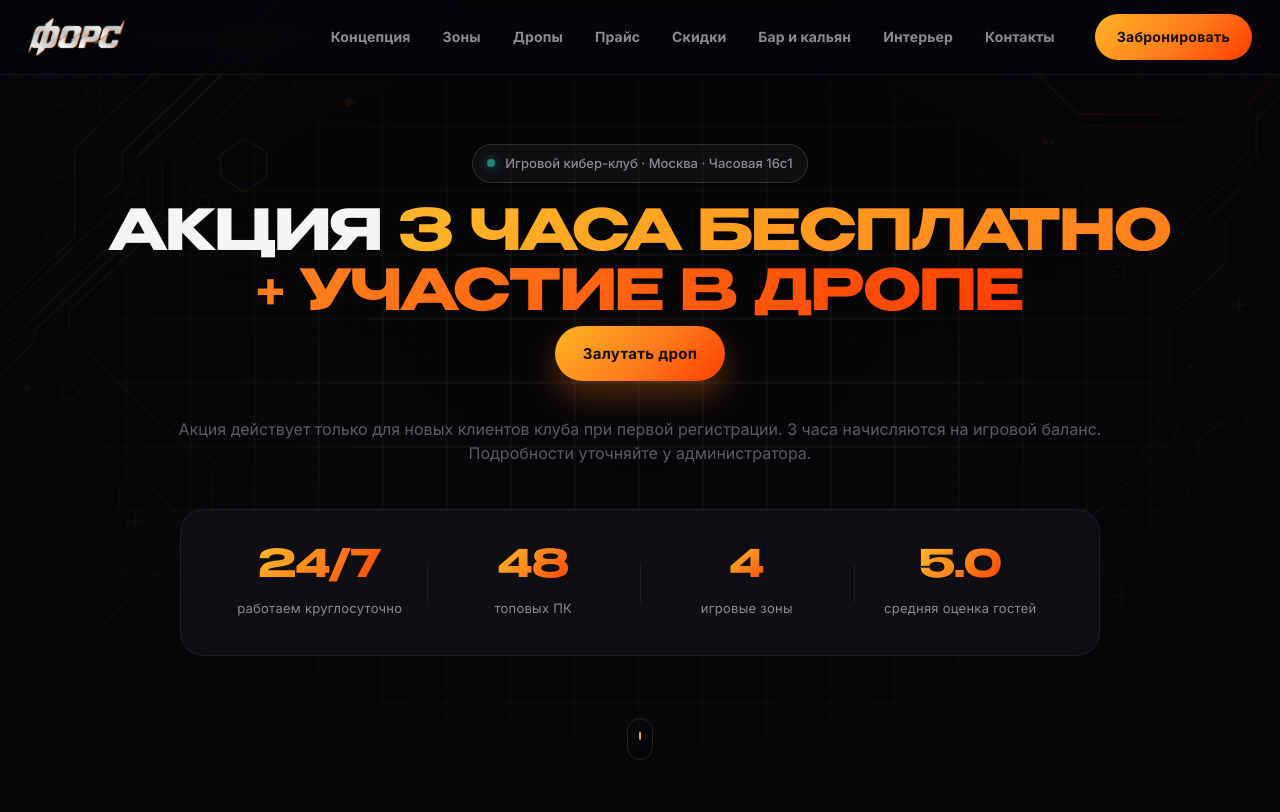
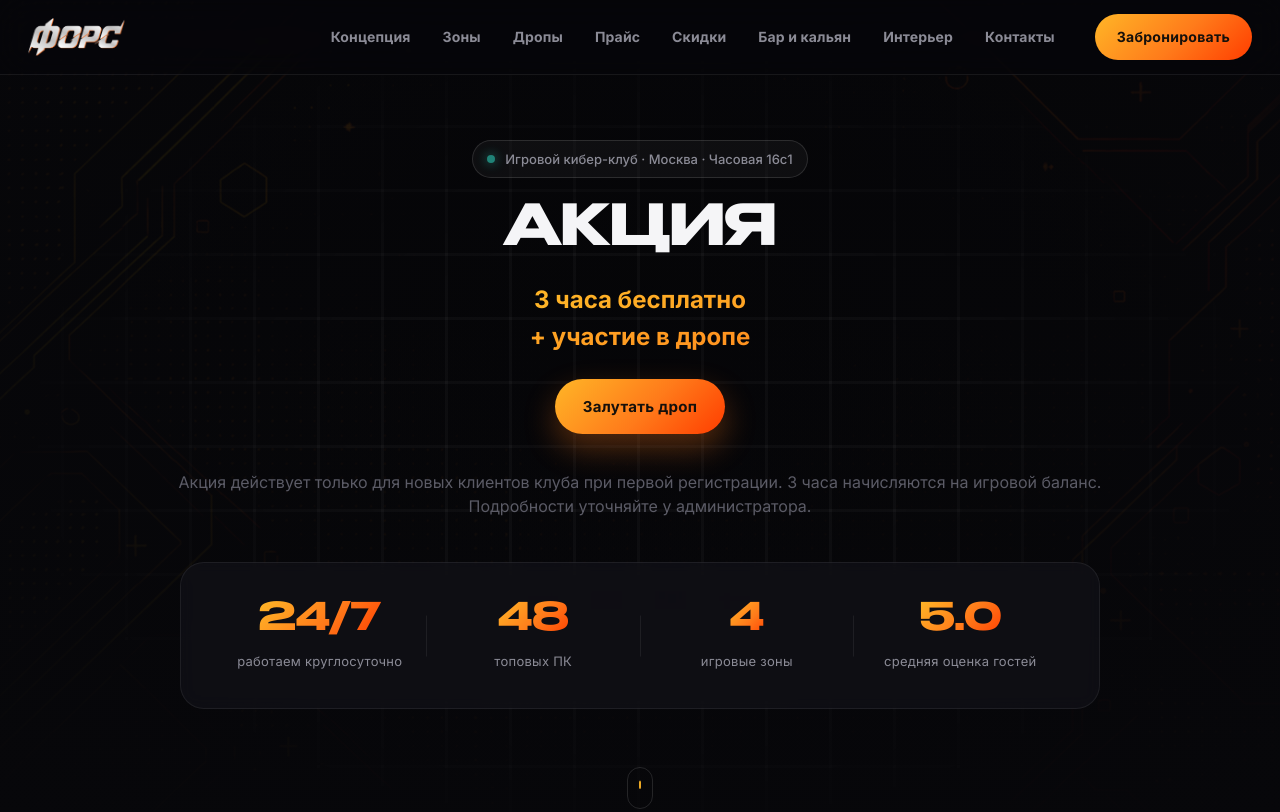
Before and after one commit to alekseydesgn-crypto/force_drop, a plain HTML site: page index.html in a window 1280 px wide. Shown: the top 812 px of the page. Drawn offline with Linux system fonts and the light colour scheme; a web font is replaced by a local one.

Commit message:
Update index.html

```diff
--- a/index.html
+++ b/index.html
@@ -63,7 +63,8 @@
 
 
    <div class="promo-content">
-      <h2 class="h2">АКЦИЯ <span class="grad">3 часа бесплатно + участие в дропе</span></h2>
+      <h2 class="h2">АКЦИЯ</h2>
+     <h2><span class="grad">3 часа бесплатно <br>+ участие в дропе<p></span></h2>
 
 <div class="promo-offer__cta">
       <a href="#contact" class="btn btn--primary btn--lg btn--clean">Залутать дроп</a>
```
